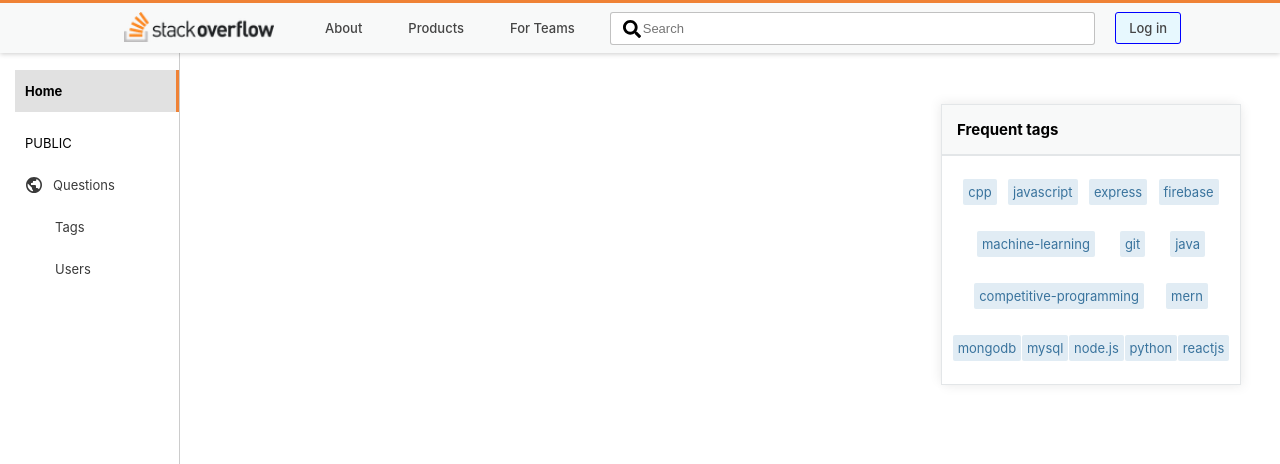
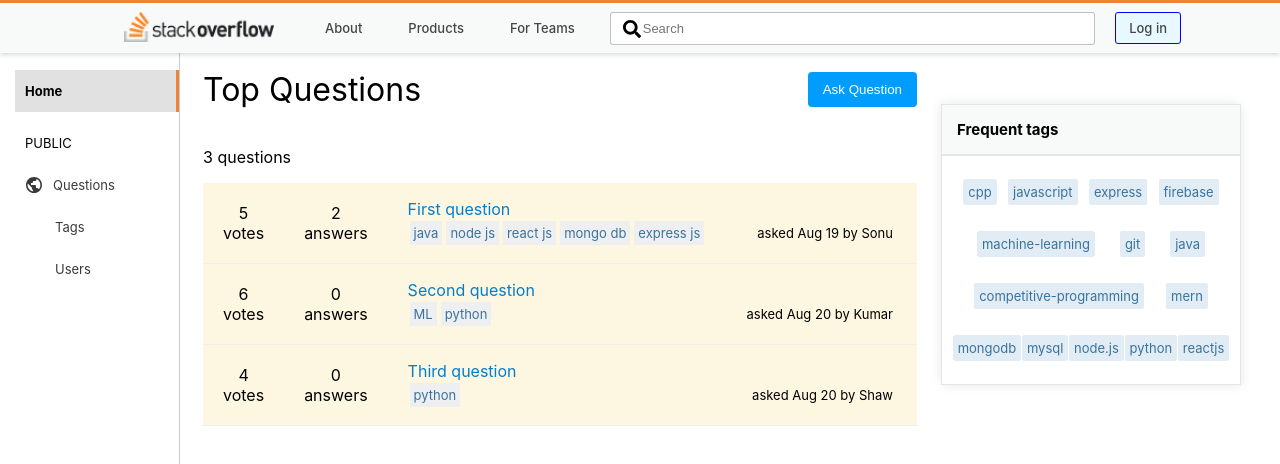
Before and after one commit to shawsk04/IITG-StackOverflow, a React (Create React App) app in the folder client/: page / in a window 1280 px wide. Shown: the top 464 px of the page. Built offline with nearby package versions, Linux system fonts and the light colour scheme.

Commit message:
question list added

```diff
--- a/client/src/AllRoutes.jsx
+++ b/client/src/AllRoutes.jsx
@@ -3,12 +3,15 @@
 
 import Home from './Pages/Home/Home'
 import Auth from './Pages/Auth/Auth'
+import Questions from './Pages/Questions/Questions'
 
 const AllRoutes = () => {
     return (
         <Routes>
             <Route path='/' element={<Home />}/>
             <Route path='/Auth' element={<Auth />}/>
+            <Route path='/Questions' element={<Questions />}/>
+
 
         </Routes>
     )
--- /dev/null
+++ b/client/src/Pages/Questions/Questions.jsx
@@ -0,0 +1,20 @@
+import React from 'react'
+
+import '../../App.css'
+import LeftSidebar from '../../components/LeftSidebar/LeftSidebar'
+import RightSidebar from '../../components/RightSidebar/RightSidebar'
+import HomeMainbar from '../../components/HomeMainbar/HomeMainbar'
+
+const Questions = () => {
+    return (
+        <div className='home-container-1'>
+            <LeftSidebar />
+            <div className='home-container-2'>
+                <HomeMainbar />
+                <RightSidebar />
+            </div>
+        </div>
+    )
+}
+
+export default Questions
--- /dev/null
+++ b/client/src/components/HomeMainbar/HomeMainbar.css
@@ -0,0 +1,90 @@
+.main-bar{
+    width: calc( 100% - 300px - 24px );
+    float: left;
+    margin: 25px 0px;
+    padding: 0;
+}
+
+.main-bar-header{
+    display: flex;
+    justify-content: space-between;
+    align-items: center;
+}
+
+.main-bar-header h1{
+    font-weight: 400;
+}
+
+.main-bar-header .ask-btn{
+    padding: 10px 15px;
+    border-radius: 4px;
+    background-color: #009dff;
+    color: white;
+    border: none;
+    text-decoration: none;
+    transition: 0.3s;
+}
+
+.main-bar-header .ask-btn:hover{
+    background-color: #0086d8;
+}
+
+.display-question-container{
+    min-height: 80px;
+    width: 100%;
+    display: flex;
+    align-items: center;
+    background-color: #fdf7e2;
+    border-bottom: solid 1px #edeff0;
+}
+
+.display-question-container .display-votes-ans{
+    padding: 20px;
+}
+.display-question-container .display-votes-ans p{
+    margin: 0%;
+    text-align: center;
+}
+
+.display-question-details{
+    flex-grow: 1;
+    padding: 0px 20px;
+}
+
+.question-title-link{
+    text-decoration: none;
+    color: #037ecb;
+    transition: 0.3s;
+}
+
+.question-title-link:hover{
+    color: #009dff;
+}
+
+.display-question-details p{
+    padding: 4px;
+    margin: 0%;
+}
+
+.display-tags-time .display-tags{
+    display: flex;
+    flex-wrap: wrap;
+}
+
+.display-tags-time{
+    display: flex;
+    flex-wrap: wrap;
+    align-items: center;
+    justify-content: space-between;
+}
+
+.display-tags-time .display-tags p{
+    margin: 2px;
+    padding: 4px;
+    font-size: 13px;
+    background-color: #edeff0;
+    color: #39739d;
+}
+.display-tags-time .display-time {
+    font-size: 13px;
+}
--- a/client/src/components/HomeMainbar/HomeMainbar.jsx
+++ b/client/src/components/HomeMainbar/HomeMainbar.jsx
@@ -1,9 +1,62 @@
 import React from 'react'
+// import { useLocation } from 'react-router-dom'
+import './HomeMainbar.css'
+import QuestionList from './QuestionList'
 
 const HomeMainbar = () => {
-  return (
-    <div></div>
-  )
+
+
+    var questionsList = [{
+        id: 1,
+        votes: 5,
+        noOfAnswers: 2,
+        questionTitle: "First question",
+        questionBody: "Question description",
+        questionTags: ["java", "node js", "react js", "mongo db", "express js"],
+        userPosted: "Sonu",
+        askedOn: "Aug 19",
+
+    },{
+        id: 2,
+        votes: 6,
+        noOfAnswers: 0,
+        questionTitle: "Second question",
+        questionBody: "Question description",
+        questionTags: ["ML", "python"],
+        userPosted: "Kumar",
+        askedOn: "Aug 20",
+    },{
+        id: 3,
+        votes: 4,
+        noOfAnswers: 0,
+        questionTitle: "Third question",
+        questionBody: "Question description",
+        questionTags: ["python"],
+        userPosted: "Shaw",
+        askedOn: "Aug 20",
+
+    }]
+
+    return (
+        <div className='main-bar'>
+            <div className='main-bar-header'>
+                {
+                    window.location.pathname === '/' ? <h1>Top Questions</h1> : <h1>All Questions</h1>
+                }
+                <button className='ask-btn'>Ask Question</button>
+            </div>
+            <div>
+                {
+                    questionsList.data === null ?
+                    <h1>Loading...</h1> :
+                    <>
+                        <p>{ questionsList.length } questions</p>
+                        <QuestionList questionsList={questionsList} />
+                    </>
+                }
+            </div>
+        </div>
+    )
 }
 
 export default HomeMainbar
--- /dev/null
+++ b/client/src/components/HomeMainbar/QuestionList.jsx
@@ -0,0 +1,15 @@
+import React from 'react'
+import Questions from './Questions'
+const QuestionList = ({questionsList}) => {
+    return (
+        <>
+            {
+                questionsList.map((question) => (
+                    <Questions question={question} key={question._id}/>
+                ))
+            }
+        </>
+    )
+}
+
+export default QuestionList
--- /dev/null
+++ b/client/src/components/HomeMainbar/Questions.jsx
@@ -0,0 +1,34 @@
+import React from 'react'
+import { Link } from 'react-router-dom'
+
+const Questions = ({question}) => {
+    return (
+        <div className='display-question-container'>
+            <div className='display-votes-ans'>
+                <p>{question.votes}</p>
+                <p>votes</p>
+            </div>
+            <div className='display-votes-ans'>
+                <p>{question.noOfAnswers}</p>
+                <p>answers</p>
+            </div>
+            <div className="display-question-details">
+                <Link to={`/Questions/${question._id}`} className='question-title-link'>{question.questionTitle}</Link>
+                <div className='display-tags-time'>
+                    <div className='display-tags'>
+                        {
+                            question.questionTags.map((tag) => (
+                                <p key={tag}>{tag}</p>
+                            ))
+                        }
+                    </div>
+                    <p className='display-time'>
+                        asked {question.askedOn} by { question.userPosted }
+                    </p>
+                </div>
+            </div>
+        </div>
+    )
+}
+
+export default Questions
```
